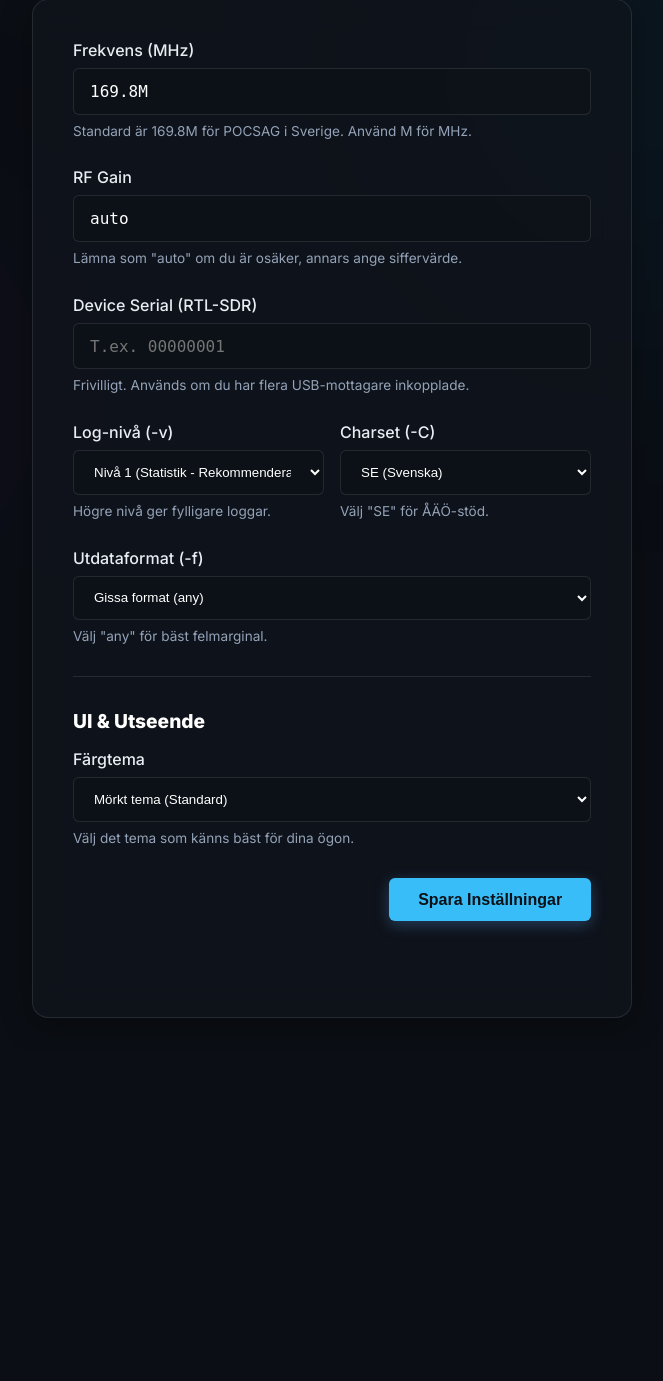
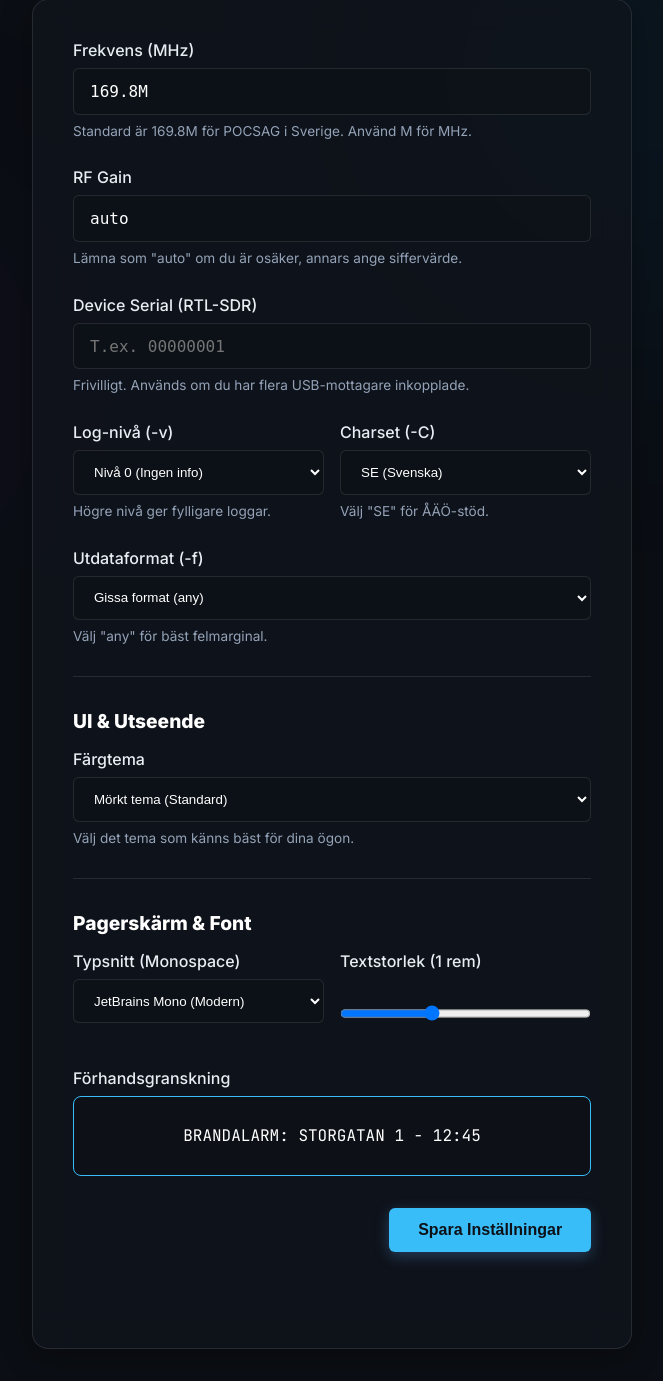
Before and after one commit to Minglarn/pagermonitor, a Flask app: page /settings in a window 1280 px wide. Shown: the part 231-1612 px from the top of the page, without its empty margins (308-971 px from the left). Before the commit the page ends 1249 px from the top, so only its background shows below. Run offline with Flask 3, Linux system fonts and the light colour scheme; data comes from the database, SQL or seed files in the repository.

Commit message:
feat(ui): Implement configurable pager fonts and sizes with live preview

```diff
--- a/app.py
+++ b/app.py
@@ -41,7 +41,7 @@ def handle_settings():
     if request.method == 'POST':
         data = request.json
         # Handle each setting explicitly to prevent injected keys
-        allowed_keys = ['frequency', 'gain', 'device_serial', 'multimon_verbosity', 'multimon_charset', 'multimon_format']
+        allowed_keys = ['frequency', 'gain', 'device_serial', 'multimon_verbosity', 'multimon_charset', 'multimon_format', 'message_font', 'message_font_size']
         changed = False
         for key in allowed_keys:
             if key in data:
--- a/database.py
+++ b/database.py
@@ -71,7 +71,9 @@ def init_db():
         'device_serial': '',
         'multimon_verbosity': '1',
         'multimon_charset': 'SE',
-        'multimon_format': 'any'
+        'multimon_format': 'any',
+        'message_font': 'JetBrains Mono',
+        'message_font_size': '1.0'
     }
 
     for key, val in defaults.items():
--- a/static/style.css
+++ b/static/style.css
@@ -1,3 +1,5 @@
+@import url('https://fonts.googleapis.com/css2?family=Fira+Code:wght@400;500;700&family=IBM+Plex+Mono:wght@400;500;600&family=Inconsolata:wght@400;700&family=JetBrains+Mono:wght@400;500;800&family=Roboto+Mono:wght@400;500;700&family=Source+Code+Pro:wght@400;600;800&family=Space+Mono:wght@400;700&family=Ubuntu+Mono:wght@400;700&family=Courier+Prime:wght@400;700&family=VT323&display=swap');
+
 :root {
     /* Base Colors - Dark Theme (Default) */
     --bg-color: #0b0e14;
@@ -17,6 +19,10 @@
     --card-shadow: 0 8px 32px rgba(0, 0, 0, 0.3);
     --table-header-bg: rgba(255, 255, 255, 0.02);
     --table-row-hover: rgba(255, 255, 255, 0.05);
+
+    /* Font Settings */
+    --msg-font: 'JetBrains Mono', monospace;
+    --msg-size: 1rem;
 }
 
 [data-theme="light"] {
@@ -292,8 +298,8 @@ tr:hover td {
     color: var(--accent);
     padding: 0.3rem 0.6rem;
     border-radius: 6px;
-    font-family: monospace;
-    font-size: 0.9rem;
+    font-family: var(--msg-font);
+    font-size: calc(var(--msg-size) * 0.9);
     font-weight: 600;
     cursor: pointer;
     transition: background 0.2s ease, transform 0.1s ease;
@@ -305,8 +311,11 @@ tr:hover td {
 }
 
 .msg-cell {
+    font-family: var(--msg-font);
+    font-size: var(--msg-size);
     font-weight: 400;
     line-height: 1.5;
+    white-space: pre-wrap;
 }
 
 .ts-cell {
--- a/templates/settings.html
+++ b/templates/settings.html
@@ -116,6 +116,47 @@
                         <small>Välj det tema som känns bäst för dina ögon.</small>
                     </div>
 
+                    <hr class="separator">
+                    <h3>Pagerskärm & Font</h3>
+
+                    <div class="row-group">
+                        <div class="col">
+                            <div class="form-group">
+                                <label for="message_font">Typsnitt (Monospace)</label>
+                                <select id="message_font" name="message_font" class="form-input"
+                                    style="width: 100%; padding: 0.8rem 1rem; background: var(--input-bg); border: 1px solid var(--panel-border); border-radius: 6px; color: var(--text-primary);">
+                                    <option value="JetBrains Mono">JetBrains Mono (Modern)</option>
+                                    <option value="Fira Code">Fira Code</option>
+                                    <option value="IBM Plex Mono">IBM Plex Mono</option>
+                                    <option value="Roboto Mono">Roboto Mono</option>
+                                    <option value="Source Code Pro">Source Code Pro</option>
+                                    <option value="Space Mono">Space Mono</option>
+                                    <option value="Ubuntu Mono">Ubuntu Mono</option>
+                                    <option value="Courier Prime">Courier Prime (Klassisk)</option>
+                                    <option value="Inconsolata">Inconsolata</option>
+                                    <option value="VT323">VT323 (Retro Pager)</option>
+                                </select>
+                            </div>
+                        </div>
+                        <div class="col">
+                            <div class="form-group">
+                                <label for="message_font_size_slider">Textstorlek (<span id="font_size_val">1.0</span>
+                                    rem)</label>
+                                <input type="range" id="message_font_size_slider" min="0.5" max="2.0" step="0.1"
+                                    value="1.0" style="width: 100%; margin-top: 0.8rem;">
+                                <input type="hidden" id="message_font_size" name="message_font_size" value="1.0">
+                            </div>
+                        </div>
+                    </div>
+
+                    <div class="form-group">
+                        <label>Förhandsgranskning</label>
+                        <div id="fontPreview"
+                            style="padding: 1rem; background: var(--input-bg); border: 1px solid var(--accent); border-radius: 8px; min-height: 80px; display: flex; align-items: center; justify-content: center; overflow: hidden;">
+                            <span id="previewText">BRANDALARM: STORGATAN 1 - 12:45</span>
+                        </div>
+                    </div>
+
                     <div class="form-actions">
                         <button type="submit" id="saveBtn" class="primary-btn">Spara Inställningar</button>
                     </div>
@@ -139,9 +180,15 @@
                     if (data.frequency) document.getElementById('frequency').value = data.frequency;
                     if (data.gain) document.getElementById('gain').value = data.gain;
                     if (data.device_serial) document.getElementById('device_serial').value = data.device_serial;
-                    if (data.multimon_verbosity) document.getElementById('multimon_verbosity').value = data.multimon_verbosity;
                     if (data.multimon_charset) document.getElementById('multimon_charset').value = data.multimon_charset;
                     if (data.multimon_format) document.getElementById('multimon_format').value = data.multimon_format;
+                    if (data.message_font) document.getElementById('message_font').value = data.message_font;
+                    if (data.message_font_size) {
+                        document.getElementById('message_font_size').value = data.message_font_size;
+                        document.getElementById('message_font_size_slider').value = data.message_font_size;
+                        document.getElementById('font_size_val').innerText = data.message_font_size;
+                    }
+                    updatePreview();
                 })
                 .catch(err => {
                     console.error("Fel vid hämtning av inställningar", err);
@@ -165,7 +212,9 @@
                     device_serial: document.getElementById('device_serial').value,
                     multimon_verbosity: document.getElementById('multimon_verbosity').value,
                     multimon_charset: document.getElementById('multimon_charset').value,
-                    multimon_format: document.getElementById('multimon_format').value
+                    multimon_format: document.getElementById('multimon_format').value,
+                    message_font: document.getElementById('message_font').value,
+                    message_font_size: document.getElementById('message_font_size').value
                 };
 
                 // Spara tema i localStorage
@@ -205,6 +254,25 @@
                     statusMsg.classList.remove('show');
                 }, 5000);
             }
+
+            // Sync slider and preview
+            const fontSelect = document.getElementById('message_font');
+            const fontSlider = document.getElementById('message_font_size_slider');
+            const fontSizeHidden = document.getElementById('message_font_size');
+            const fontSizeValLabel = document.getElementById('font_size_val');
+            const previewText = document.getElementById('previewText');
+
+            function updatePreview() {
+                const font = fontSelect.value;
+                const size = fontSlider.value;
+                fontSizeHidden.value = size;
+                fontSizeValLabel.innerText = size;
+                previewText.style.fontFamily = `'${font}', monospace`;
+                previewText.style.fontSize = `${size}rem`;
+            }
+
+            fontSelect.addEventListener('change', updatePreview);
+            fontSlider.addEventListener('input', updatePreview);
         });
     </script>
 </body>
```
Also changed, not shown: templates/index.html (+17 -1 lines).
